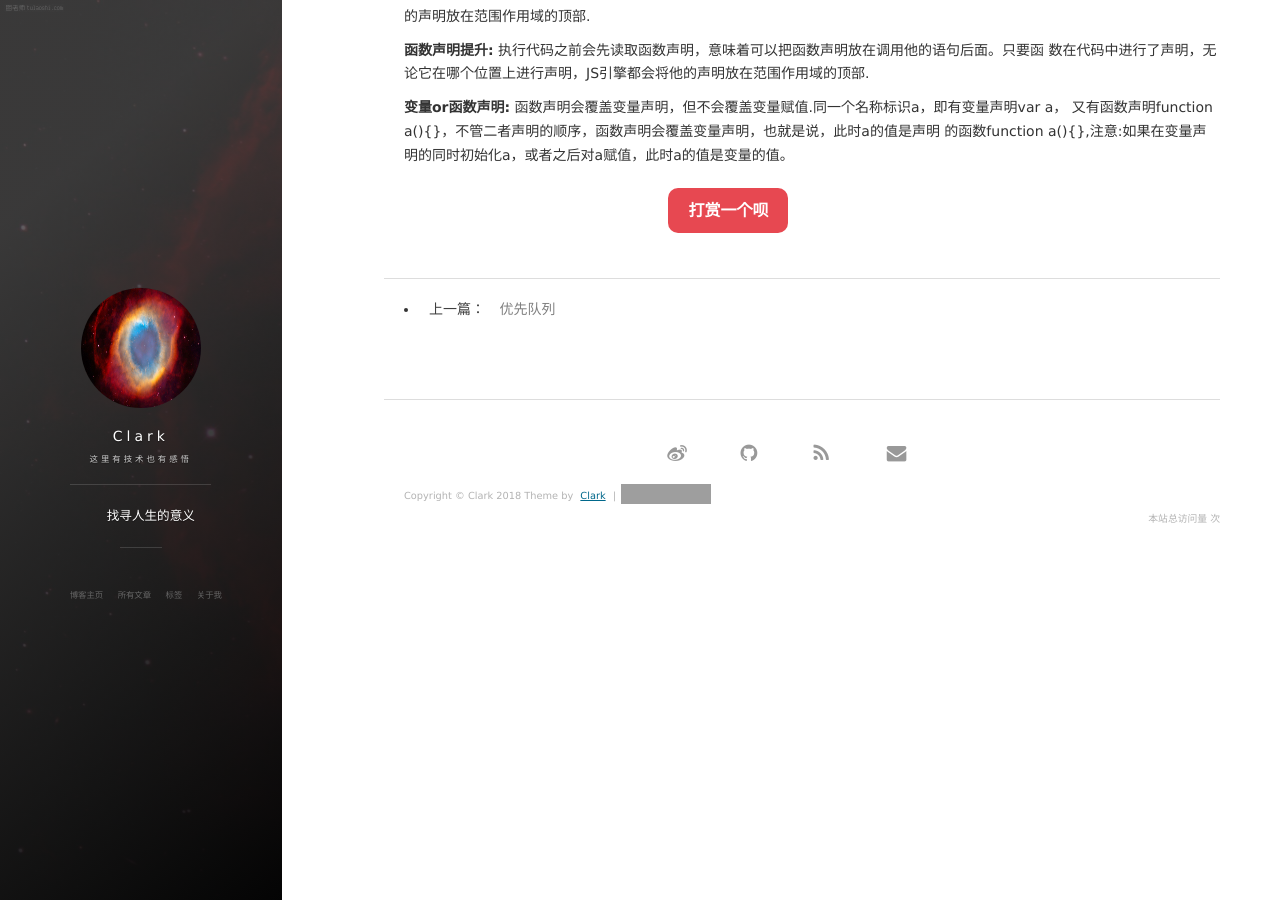
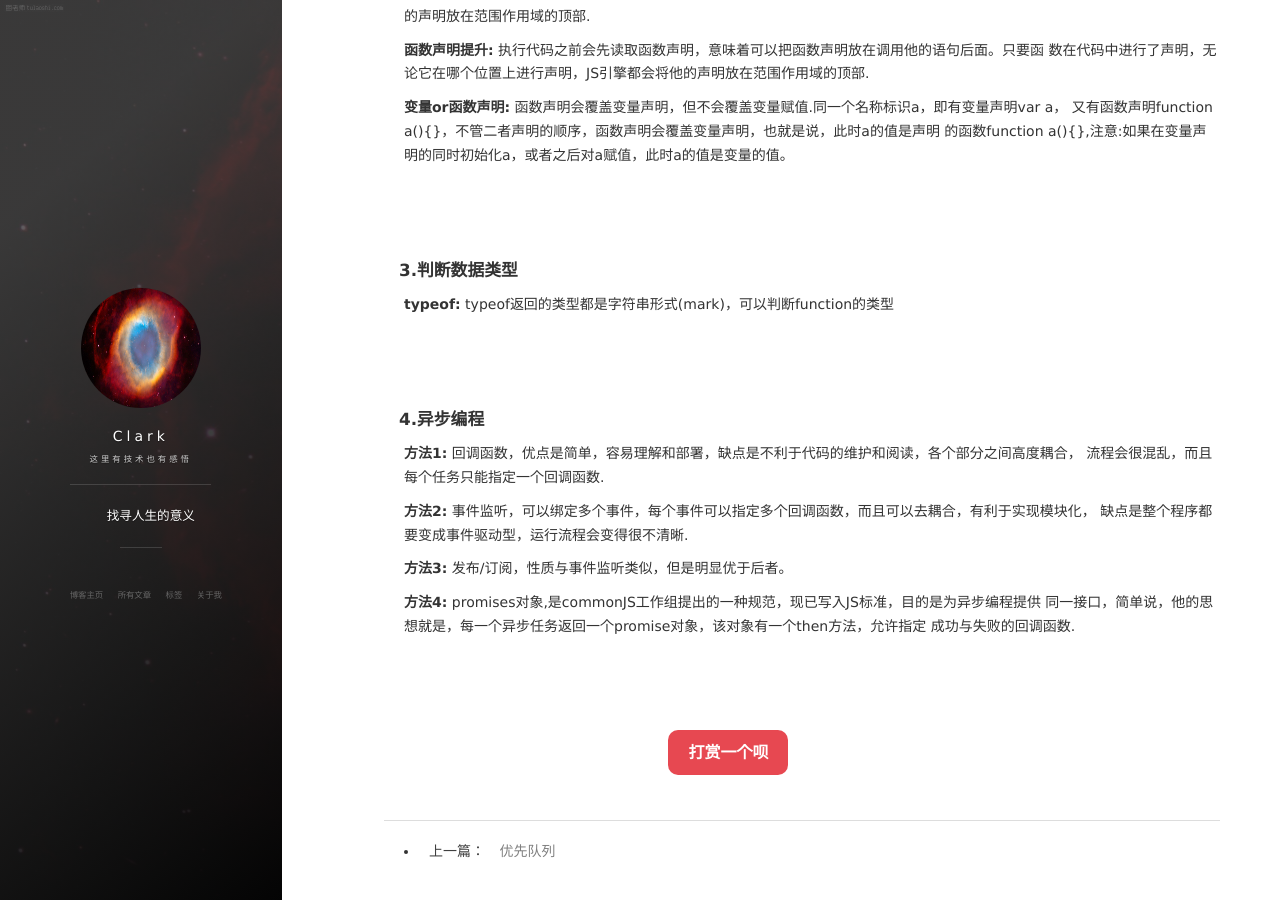
Before and after one commit to clark-maybe/fanliang8023.github.io, a Jekyll site: the page built from _posts/2018-12-27-JS基础知识巩固整理.md, in a window 1280 px wide and 900 px high, scrolled down 702 px. Built offline with Jekyll 4.4.1, drawn with Linux system fonts in a browser that asks for light colours; nearby versions of some CDN libraries; comment, search, counter and statistics services are not loaded; grey boxes are pictures that could not be loaded.

Commit message:
addNewCode

```diff
--- a/_posts/2018-12-27-JS基础知识巩固整理.md
+++ b/_posts/2018-12-27-JS基础知识巩固整理.md
@@ -43,3 +43,26 @@ tag: 技术分享
 **变量or函数声明:** 函数声明会覆盖变量声明，但不会覆盖变量赋值.同一个名称标识a，即有变量声明var a，
 又有函数声明function a(){}，不管二者声明的顺序，函数声明会覆盖变量声明，也就是说，此时a的值是声明
 的函数function a(){},注意:如果在变量声明的同时初始化a，或者之后对a赋值，此时a的值是变量的值。
+<br/><br/><br/><br/>
+
+
+#### **3.判断数据类型**
+
+**typeof:** typeof返回的类型都是字符串形式(mark)，可以判断function的类型
+<br/><br/><br/><br/>
+
+
+#### **4.异步编程**
+
+**方法1:** 回调函数，优点是简单，容易理解和部署，缺点是不利于代码的维护和阅读，各个部分之间高度耦合，
+流程会很混乱，而且每个任务只能指定一个回调函数.
+
+**方法2:** 事件监听，可以绑定多个事件，每个事件可以指定多个回调函数，而且可以去耦合，有利于实现模块化，
+缺点是整个程序都要变成事件驱动型，运行流程会变得很不清晰.
+
+**方法3:** 发布/订阅，性质与事件监听类似，但是明显优于后者。
+
+**方法4:** promises对象,是commonJS工作组提出的一种规范，现已写入JS标准，目的是为异步编程提供
+同一接口，简单说，他的思想就是，每一个异步任务返回一个promise对象，该对象有一个then方法，允许指定
+成功与失败的回调函数.
+<br/><br/><br/><br/>
```
